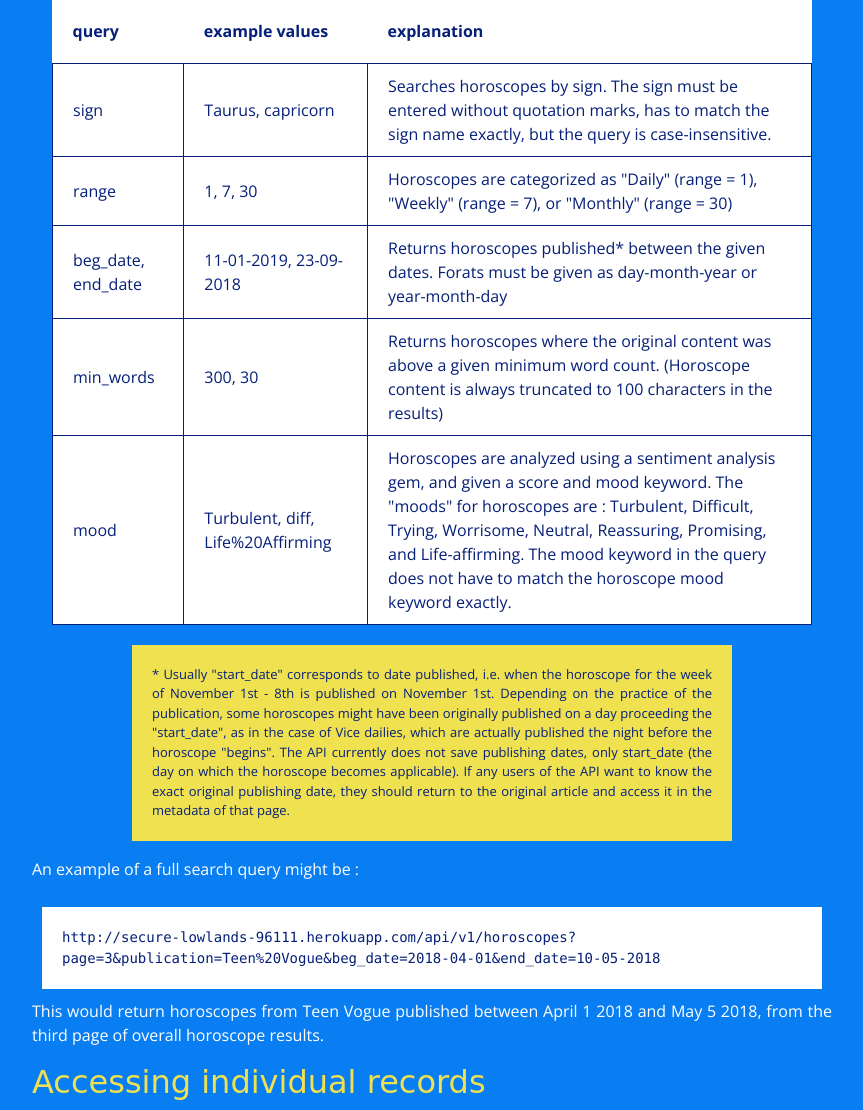
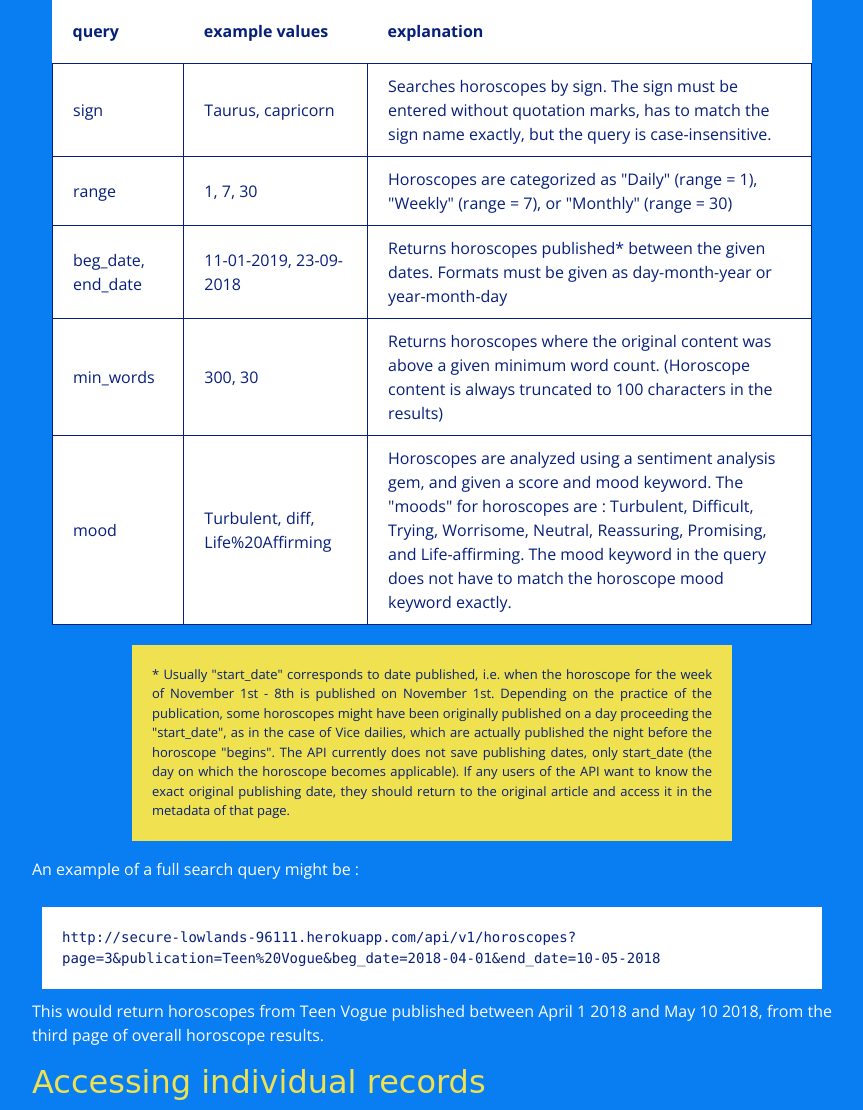
Before and after one commit to sbalsom/astrology-api, a Rails app: page / in a window 1280 px wide. Shown: the part 2781-3891 px from the top of the page, without its empty margins (208-1071 px from the left). Run offline with Rails 7, Linux system fonts and the light colour scheme; style sheets or scripts are compiled from the project's sources; parts of the project's set-up code (start-up, migrations or seed data) failed here and were passed over; some libraries are stand-ins or nearby versions; some web fonts are replaced.

Commit message:
fixes typo

```diff
--- a/app/views/pages/home.html.erb
+++ b/app/views/pages/home.html.erb
@@ -104,7 +104,7 @@
     <tr>
       <td>beg_date, end_date</td>
       <td>11-01-2019, 23-09-2018 </td>
-      <td>Returns horoscopes published* between the given dates. Forats must be given as day-month-year or year-month-day</td>
+      <td>Returns horoscopes published* between the given dates. Formats must be given as day-month-year or year-month-day</td>
     </tr>
     <tr>
       <td>min_words</td>
@@ -127,7 +127,7 @@
     <code>http://secure-lowlands-96111.herokuapp.com/api/v1/horoscopes?page=3&publication=Teen%20Vogue&beg_date=2018-04-01&end_date=10-05-2018
     </code>
 
-    <p>This would return horoscopes from Teen Vogue published between April 1 2018 and May 5 2018, from the third page of overall horoscope results.</p>
+    <p>This would return horoscopes from Teen Vogue published between April 1 2018 and May 10 2018, from the third page of overall horoscope results.</p>
 </div>
   <div class="max-800">
     <h2>Accessing individual records</h2>
```
